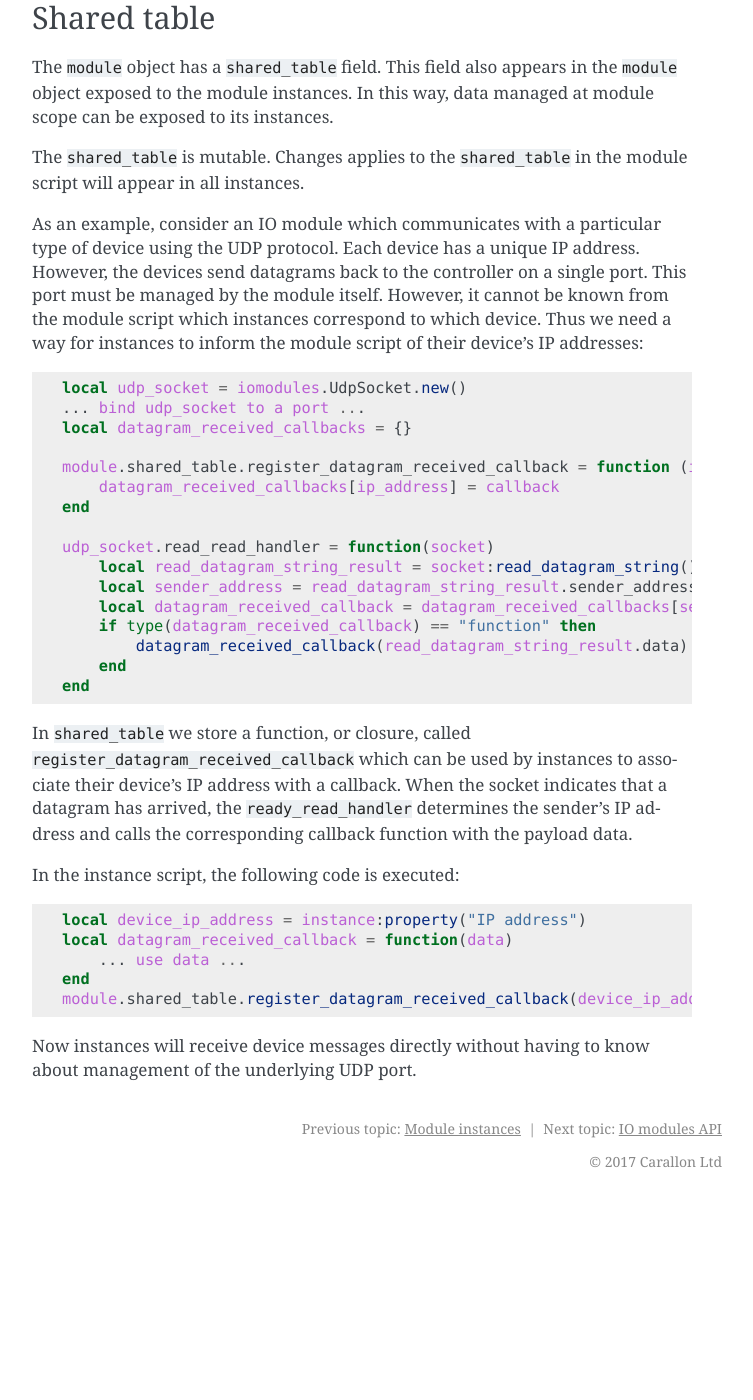
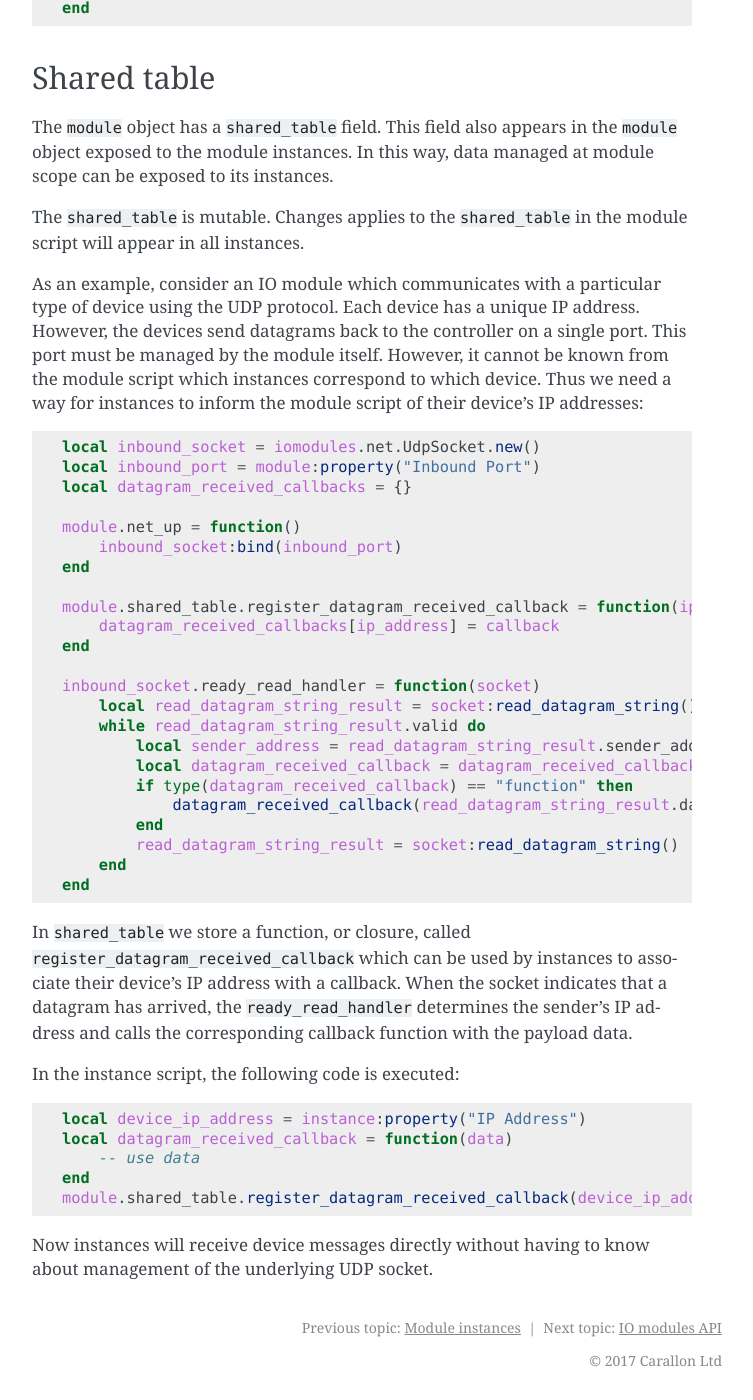
Before and after one commit to carallon/io-module-developer-guide, a Sphinx documentation site: the page built from source/guide/modules.rst, in a window 1280 px wide and 1400 px high, scrolled down 1507 px. Shown: the whole window, without its empty margins (388-1141 px from the left). Built offline with Sphinx 7.4.7, drawn with Linux system fonts in a browser that asks for light colours; before the commit the page ends 2708 px from its top, so only the background shows below that; some of the changed text lies outside the part shown.

Commit message:
Corrections to example

```diff
--- a/source/guide/modules.rst
+++ b/source/guide/modules.rst
@@ -31,9 +31,12 @@ For example:
 
 .. code-block:: lua
 
-    local udp_socket = iomodules.UdpSocket.new()
+    local udp_socket = iomodules.net.UdpSocket.new()
     local inbound_port = module:property("Inbound Port")
-    udp_socket:bind_async(inbound_port)
+
+    module.net_up = function()
+        udp_socket:bind(inbound_port)
+    end
 
 Shared table
 ============
@@ -46,20 +49,27 @@ As an example, consider an IO module which communicates with a particular type o
 
 .. code-block:: lua
 
-    local udp_socket = iomodules.UdpSocket.new()
-    ... bind udp_socket to a port ...
+    local inbound_socket = iomodules.net.UdpSocket.new()
+    local inbound_port = module:property("Inbound Port")
     local datagram_received_callbacks = {}
 
-    module.shared_table.register_datagram_received_callback = function (ip_address, callback)
+    module.net_up = function()
+        inbound_socket:bind(inbound_port)
+    end
+
+    module.shared_table.register_datagram_received_callback = function(ip_address, callback)
         datagram_received_callbacks[ip_address] = callback
     end
 
-    udp_socket.read_read_handler = function(socket)
+    inbound_socket.ready_read_handler = function(socket)
         local read_datagram_string_result = socket:read_datagram_string()
-        local sender_address = read_datagram_string_result.sender_address
-        local datagram_received_callback = datagram_received_callbacks[sender_address]
-        if type(datagram_received_callback) == "function" then
-            datagram_received_callback(read_datagram_string_result.data)
+        while read_datagram_string_result.valid do
+            local sender_address = read_datagram_string_result.sender_address
+            local datagram_received_callback = datagram_received_callbacks[sender_address]
+            if type(datagram_received_callback) == "function" then
+                datagram_received_callback(read_datagram_string_result.data)
+            end
+            read_datagram_string_result = socket:read_datagram_string()
         end
     end
 
@@ -69,10 +79,10 @@ In the instance script, the following code is executed:
 
 .. code-block:: lua
 
-    local device_ip_address = instance:property("IP address")
+    local device_ip_address = instance:property("IP Address")
     local datagram_received_callback = function(data)
-        ... use data ...
+        -- use data
     end
     module.shared_table.register_datagram_received_callback(device_ip_address, datagram_received_callback)
 
-Now instances will receive device messages directly without having to know about management of the underlying UDP port.
+Now instances will receive device messages directly without having to know about management of the underlying UDP socket.
```
